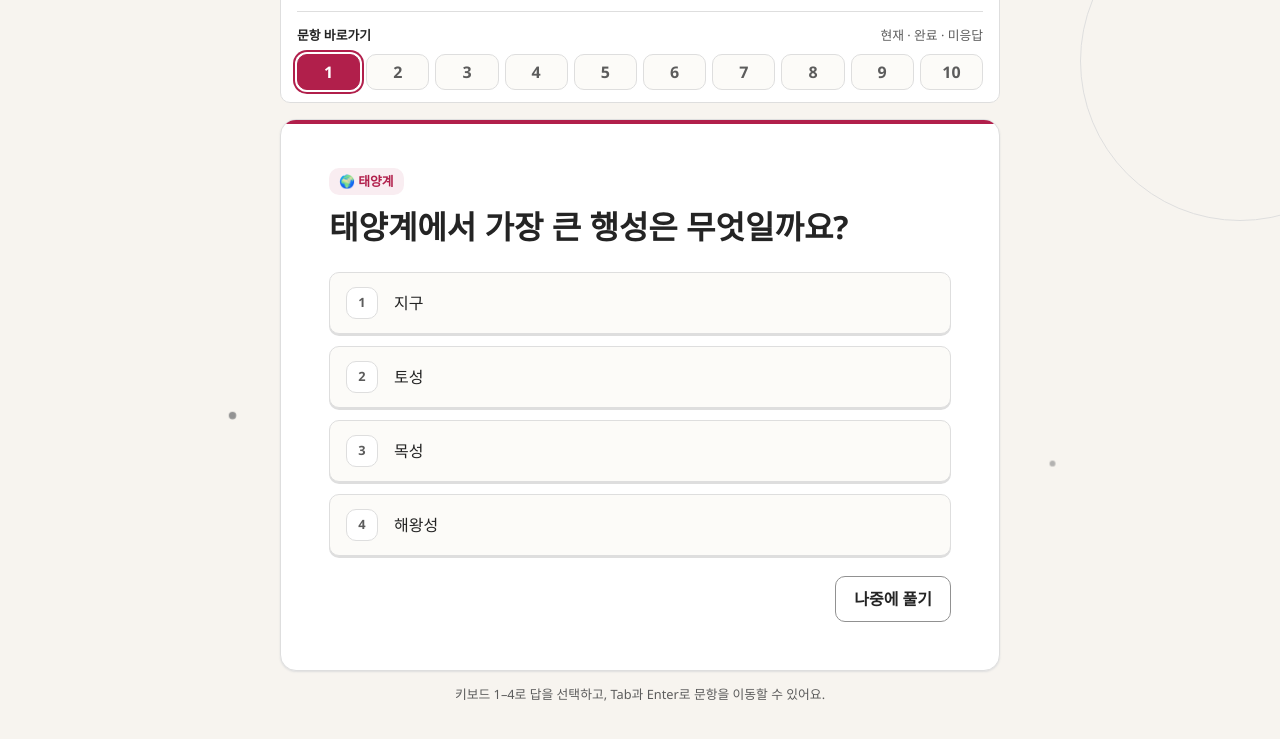
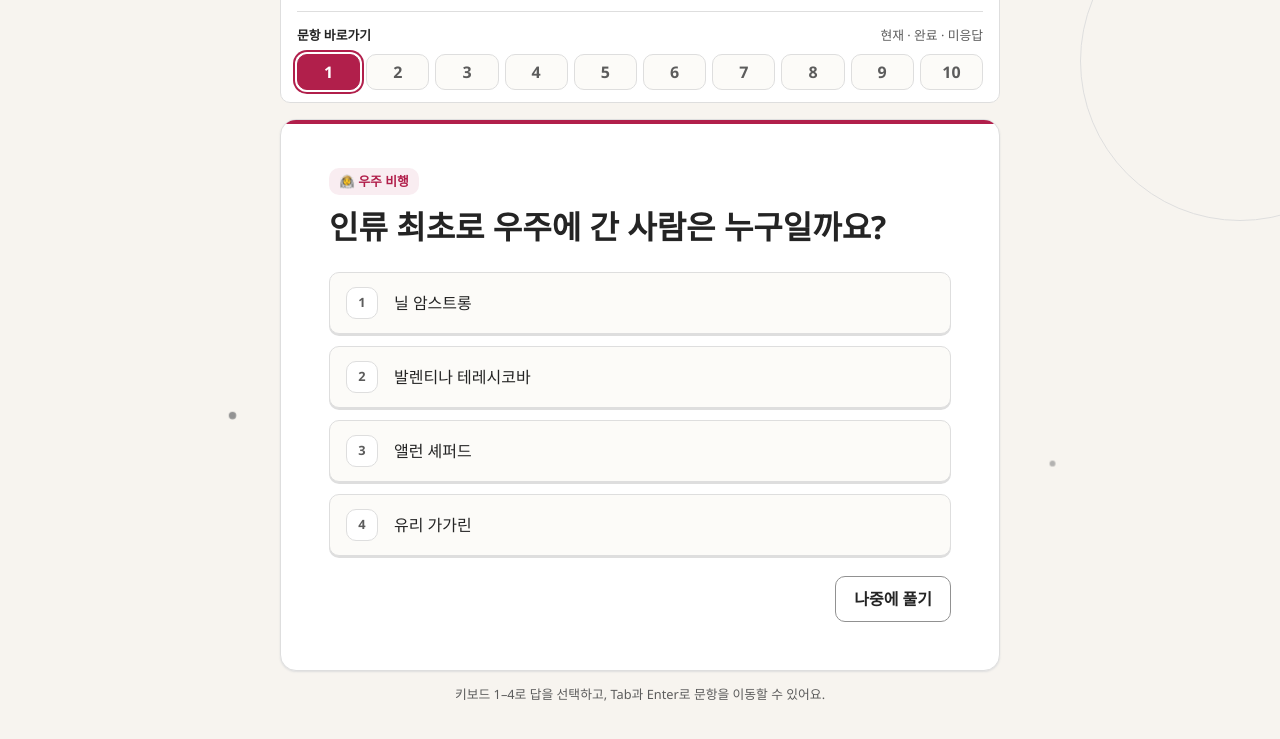
Before and after one commit to jeongaelee/space-quiz, a plain HTML site: page index.html in a window 1280 px wide. Shown: the part 163-902 px from the top of the page. Drawn offline with Linux system fonts and the light colour scheme.

Commit message:
Refactor question handling to use an immutable question bank and implement dynamic question shuffling

```diff
--- a/index.html
+++ b/index.html
@@ -568,7 +568,7 @@
   </main>
 
   <script>
-    const questions = [
+    const questionBank = [
       {
         category: "🌍 태양계",
         question: "태양계에서 가장 큰 행성은 무엇일까요?",
@@ -640,6 +640,57 @@
         explanation: "태양계는 막대나선은하인 우리은하의 오리온자리 팔에 위치합니다."
       }
     ];
+
+    function shuffle(items) {
+      const shuffled = [...items];
+      for (let index = shuffled.length - 1; index > 0; index -= 1) {
+        const randomIndex = Math.floor(Math.random() * (index + 1));
+        [shuffled[index], shuffled[randomIndex]] = [shuffled[randomIndex], shuffled[index]];
+      }
+      return shuffled;
+    }
+
+    function ensureDifferentOrder(items, previousValues, getValue) {
+      if (
+        items.length > 1 &&
+        previousValues.length === items.length &&
+        items.every((item, index) => getValue(item) === previousValues[index])
+      ) {
+        items.push(items.shift());
+      }
+      return items;
+    }
+
+    function createQuizQuestions(previousQuestions = []) {
+      const previousAnswersByQuestion = new Map(
+        previousQuestions.map((item) => [item.question, item.answers])
+      );
+      const randomizedQuestions = questionBank.map((item) => {
+        const answerOptions = item.answers.map((answer, index) => ({
+          text: answer,
+          isCorrect: index === item.correct
+        }));
+        const randomizedAnswers = ensureDifferentOrder(
+          shuffle(answerOptions),
+          previousAnswersByQuestion.get(item.question) || [],
+          (answer) => answer.text
+        );
+
+        return {
+          ...item,
+          answers: randomizedAnswers.map((answer) => answer.text),
+          correct: randomizedAnswers.findIndex((answer) => answer.isCorrect)
+        };
+      });
+
+      return ensureDifferentOrder(
+        shuffle(randomizedQuestions),
+        previousQuestions.map((item) => item.question),
+        (item) => item.question
+      );
+    }
+
+    let questions = createQuizQuestions();
 
     const quizScreen = document.querySelector("#quiz-screen");
     const resultScreen = document.querySelector("#result-screen");
@@ -872,6 +923,7 @@
     function restartQuiz() {
       currentIndex = 0;
       score = 0;
+      questions = createQuizQuestions(questions);
       responses = Array(questions.length).fill(null);
       scoreEl.textContent = "0";
       resultScreen.hidden = true;
```
Also changed, not shown: 1 other file.
